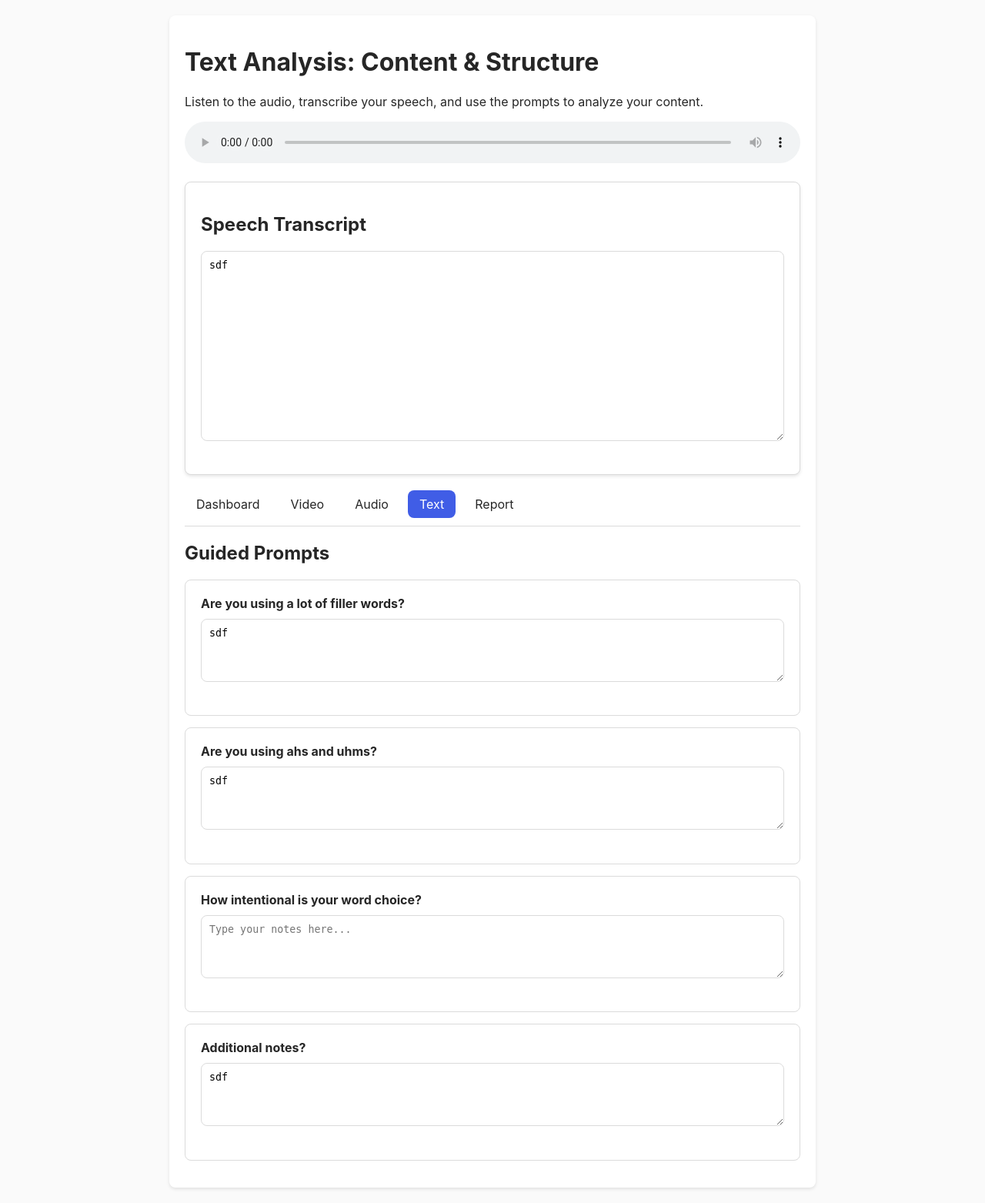
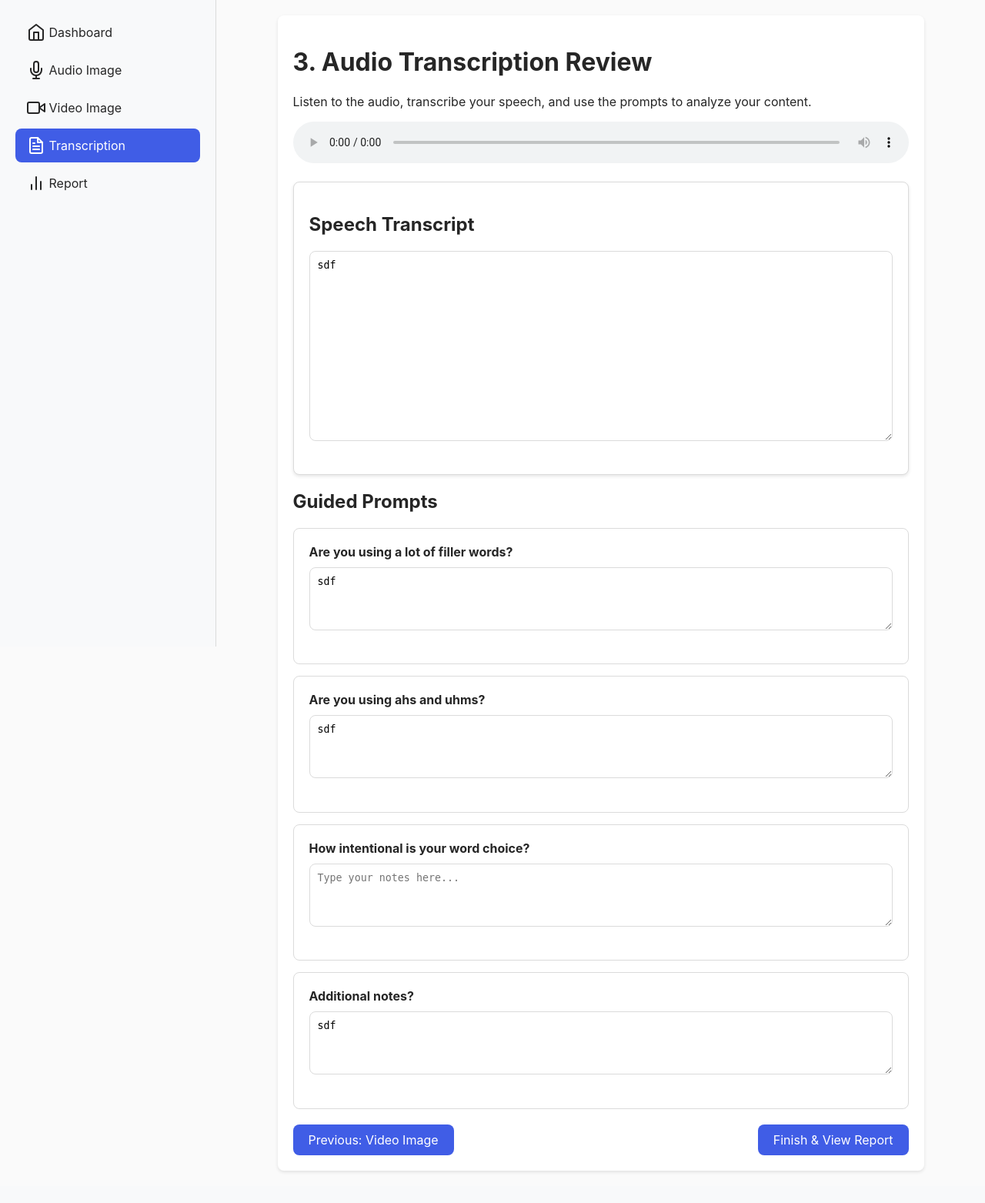
Before and after one commit to adamrangwala/public-speaking-coach-mvp, a FastAPI app: page /text/1 in a window 1280 px wide. Shown: the whole page at 77% size. After the commit the page ends 1523 px from the top, so only its background shows below. Run offline with FastAPI, Linux system fonts and the light colour scheme; data comes from the database, SQL or seed files in the repository; both versions use the stored data as it was after the commit; some libraries are stand-ins or nearby versions.

Commit message:
MVP V2 - cleaner UI, sidebar and 'Next' 'Previous' for better navigation, cleaner report, delete button for previous analyses and more relevant Guided Prompts

```diff
--- a/app/main.py
+++ b/app/main.py
@@ -8,6 +8,7 @@ from fastapi.templating import Jinja2Templates
 from markupsafe import Markup
 from .database import get_db_connection, create_tables
 from .r2 import is_r2_configured, upload_file_to_r2, test_r2_connection, generate_presigned_url
+from .seed_prompts import seed_prompts
 
 # --- Constants ---
 MAX_FILE_SIZE = 50 * 1024 * 1024  # 50MB
@@ -34,6 +35,7 @@ templates.env.filters['nl2br'] = nl2br
 @app.on_event("startup")
 def on_startup():
     create_tables()
+    seed_prompts()
     if not os.path.exists(UPLOADS_DIR):
         os.makedirs(UPLOADS_DIR)
 
@@ -62,17 +64,45 @@ async def text_page(request: Request, video_id: int):
 @app.get("/report/{video_id}", response_class=HTMLResponse)
 async def report_page(request: Request, video_id: int):
     conn = get_db_connection()
-    # Fetch all notes for the video, joined with their prompts
     notes_cursor = conn.execute("""
-        SELECT p.question, n.content
+        SELECT p.question, n.content, p.view_type
         FROM notes n
         JOIN prompts p ON n.prompt_id = p.id
         WHERE n.video_id = ?
-        ORDER BY p.view_type, p.order_index
+        ORDER BY
+            CASE p.view_type
+                WHEN 'audio' THEN 1
+                WHEN 'video' THEN 2
+                WHEN 'text' THEN 3
+                ELSE 4
+            END,
+            p.order_index
     """, (video_id,))
-    notes = notes_cursor.fetchall()
+    notes_data = notes_cursor.fetchall()
     conn.close()
-    return templates.TemplateResponse("report.html", {"request": request, "video_id": video_id, "notes": notes})
+
+    # Group notes by view_type in the desired order
+    report_sections_data = {
+        "audio": [],
+        "video": [],
+        "text": []
+    }
+    for note in notes_data:
+        view_type = note['view_type']
+        if view_type in report_sections_data:
+            report_sections_data[view_type].append(dict(note))
+
+    # Create a list of sections in the correct order, with correct titles
+    report_sections = [
+        {"title": "Audio Image", "notes": report_sections_data["audio"]},
+        {"title": "Video Image", "notes": report_sections_data["video"]},
+        {"title": "Audio Transcription", "notes": report_sections_data["text"]},
+    ]
+
+    # Filter out empty sections
+    report_sections = [section for section in report_sections if section["notes"]]
+
+    return templates.TemplateResponse("report.html", {"request": request, "video_id": video_id, "report_sections": report_sections})
 
 # --- API Endpoints ---
 
@@ -122,7 +152,7 @@ async def handle_upload(file: UploadFile = File(...)):
         raise HTTPException(status_code=500, detail=f"Database error: {e}")
     finally:
         conn.close()
-    return RedirectResponse(url=f"/video/{video_id}", status_code=303)
+    return RedirectResponse(url=f"/audio/{video_id}", status_code=303)
 
 @app.post("/api/notes")
 async def save_note(
@@ -163,6 +193,44 @@ async def save_transcript(
         return {"status": "success", "message": "Transcript saved."}
     except Exception as e:
         raise HTTPException(status_code=500, detail=f"Database error: {e}")
+    finally:
+        conn.close()
+
+@app.delete("/api/video/{video_id}")
+async def delete_video(video_id: int):
+    conn = get_db_connection()
+    try:
+        # First, get the video's filename to delete the file
+        video_cursor = conn.execute("SELECT filename, upload_url FROM videos WHERE id = ?", (video_id,))
+        video_data = video_cursor.fetchone()
+        if not video_data:
+            raise HTTPException(status_code=404, detail="Video not found")
+
+        # Delete from R2 or local storage
+        if is_r2_configured():
+            from .r2 import delete_file_from_r2
+            try:
+                delete_file_from_r2(video_data["filename"])
+            except Exception as e:
+                # Log the error but proceed to delete DB record
+                print(f"Could not delete file from R2: {e}")
+        else:
+            local_path = os.path.join(UPLOADS_DIR, video_data["filename"])
+            if os.path.exists(local_path):
+                os.remove(local_path)
+
+        # Delete notes associated with the video
+        conn.execute("DELETE FROM notes WHERE video_id = ?", (video_id,))
+        # Delete the video record itself
+        conn.execute("DELETE FROM videos WHERE id = ?", (video_id,))
+        conn.commit()
+
+        return {"status": "success", "message": "Video and associated data deleted."}
+    except HTTPException as e:
+        # Re-raise HTTP exceptions
+        raise e
+    except Exception as e:
+        raise HTTPException(status_code=500, detail=f"Database or file system error: {e}")
     finally:
         conn.close()
 
--- a/app/static/css/style.css
+++ b/app/static/css/style.css
@@ -13,7 +13,7 @@ body {
     background-color: var(--background);
     color: var(--text);
     margin: 0;
-    padding: 20px;
+    padding: 0;
 }
 
 .container {
@@ -63,3 +63,52 @@ body {
     color: white;
     transition: width 0.3s ease-in-out;
 }
+
+.main-layout {
+    display: flex;
+}
+
+.sidebar {
+    width: 240px;
+    background-color: #f8f9fa;
+    border-right: 1px solid var(--border);
+    padding: 20px;
+    height: 100vh;
+    position: sticky;
+    top: 0;
+}
+
+.sidebar-link {
+    display: flex;
+    align-items: center;
+    padding: 10px 15px;
+    border-radius: var(--radius);
+    text-decoration: none;
+    color: var(--text);
+    margin-bottom: 5px;
+    transition: background-color 0.2s;
+}
+
+.sidebar-link:hover {
+    background-color: #e9ecef;
+}
+
+.sidebar-link.active {
+    background-color: var(--primary);
+    color: #fff;
+}
+
+.sidebar-link i {
+    margin-right: 20px;
+}
+
+.content-area {
+    flex-grow: 1;
+    padding: 20px;
+}
+
+.page-navigation {
+    display: flex;
+    justify-content: space-between;
+    margin-top: 20px;
+}
--- a/app/templates/base.html
+++ b/app/templates/base.html
@@ -6,8 +6,19 @@
     <title>Public Speaking Coach</title>
     <link rel="stylesheet" href="/static/css/style.css">
     <script src="https://cdnjs.cloudflare.com/ajax/libs/timeago.js/4.0.2/timeago.min.js"></script>
+    <script src="https://unpkg.com/feather-icons"></script>
 </head>
 <body>
-    {% block content %}{% endblock %}
+    <div class="main-layout">
+        {% if request.path.startswith('/video/') or request.path.startswith('/audio/') or request.path.startswith('/text/') or request.path.startswith('/report/') %}
+            {% include 'sidebar.html' %}
+        {% endif %}
+        <main class="content-area">
+            {% block content %}{% endblock %}
+        </main>
+    </div>
+    <script>
+        feather.replace()
+    </script>
 </body>
 </html>
--- /dev/null
+++ b/app/templates/sidebar.html
@@ -0,0 +1,22 @@
+<nav class="sidebar">
+    <a href="/" class="sidebar-link {% if request.path == '/' %}active{% endif %}">
+        <i data-feather="home"></i>
+        <span>&nbsp;Dashboard</span>
+    </a>
+    <a href="/audio/{{ video_id }}" class="sidebar-link {% if request.path.startswith('/audio/') %}active{% endif %}">
+        <i data-feather="mic"></i>
+        <span>&nbsp;Audio Image</span>
+    </a>
+    <a href="/video/{{ video_id }}" class="sidebar-link {% if request.path.startswith('/video/') %}active{% endif %}">
+        <i data-feather="video"></i>
+        <span>&nbsp;Video Image</span>
+    </a>
+    <a href="/text/{{ video_id }}" class="sidebar-link {% if request.path.startswith('/text/') %}active{% endif %}">
+        <i data-feather="file-text"></i>
+        <span>&nbsp;Transcription</span>
+    </a>
+    <a href="/report/{{ video_id }}" class="sidebar-link {% if request.path.startswith('/report/') %}active{% endif %}">
+        <i data-feather="bar-chart-2"></i>
+        <span>&nbsp;Report</span>
+    </a>
+</nav>
--- a/app/templates/text.html
+++ b/app/templates/text.html
@@ -2,7 +2,7 @@
 
 {% block content %}
 <div class="container" x-data="textAnalysisApp({{ video_id }})">
-    <h1>Text Analysis: Content & Structure</h1>
+    <h1>3. Audio Transcription Review</h1>
     <p>Listen to the audio, transcribe your speech, and use the prompts to analyze your content.</p>
 
     <!-- Audio Player -->
@@ -29,15 +29,6 @@
         </div>
     </div>
 
-    <!-- Navigation -->
-    <div class="view-navigation">
-        <a href="/" class="nav-link">Dashboard</a>
-        <a href="/video/{{ video_id }}" class="nav-link">Video</a>
-        <a href="/audio/{{ video_id }}" class="nav-link">Audio</a>
-        <a href="/text/{{ video_id }}" class="nav-link active">Text</a>
-        <a href="/report/{{ video_id }}" class="nav-link">Report</a>
-    </div>
-
     <!-- Prompts and Notes -->
     <div class="notes-section">
         <h2>Guided Prompts</h2>
@@ -58,6 +49,12 @@
             </div>
         </div>
         {% endfor %}
+    </div>
+
+    <!-- Page Navigation -->
+    <div class="page-navigation">
+        <a href="/video/{{ video_id }}" class="button secondary">Previous: Video Image</a>
+        <a href="/report/{{ video_id }}" class="button">Finish & View Report</a>
     </div>
 </div>
 
```
Also changed, not shown: app/seed_prompts.py (+11 -8 lines), app/templates/audio.html (+6 -10 lines), app/templates/index.html (+28 -8 lines), app/templates/report.html (+30 -12 lines), app/templates/video.html (+7 -10 lines), app.db.
